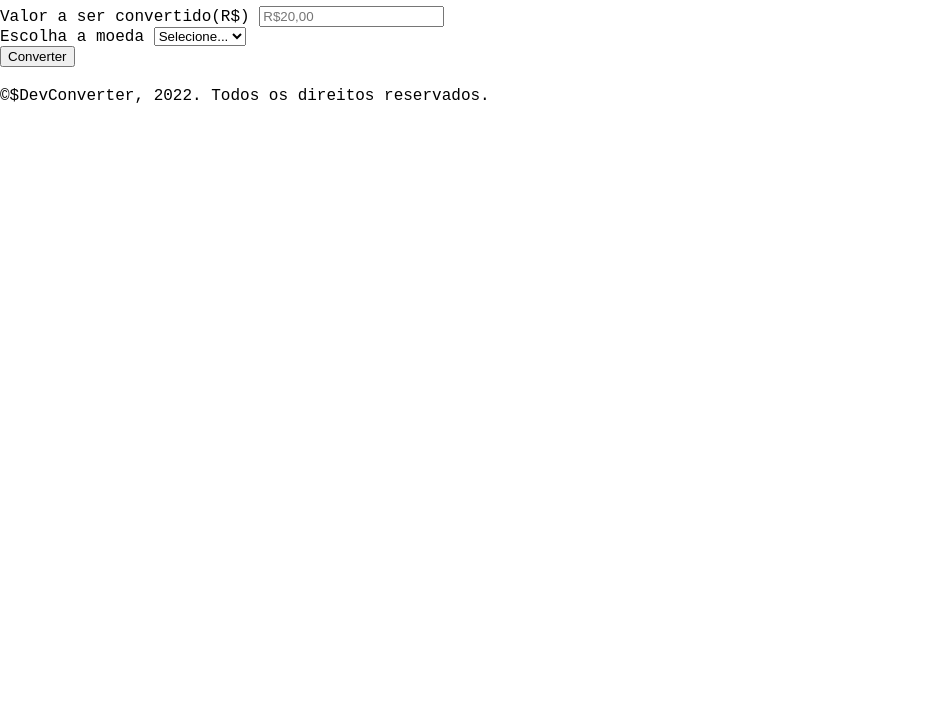
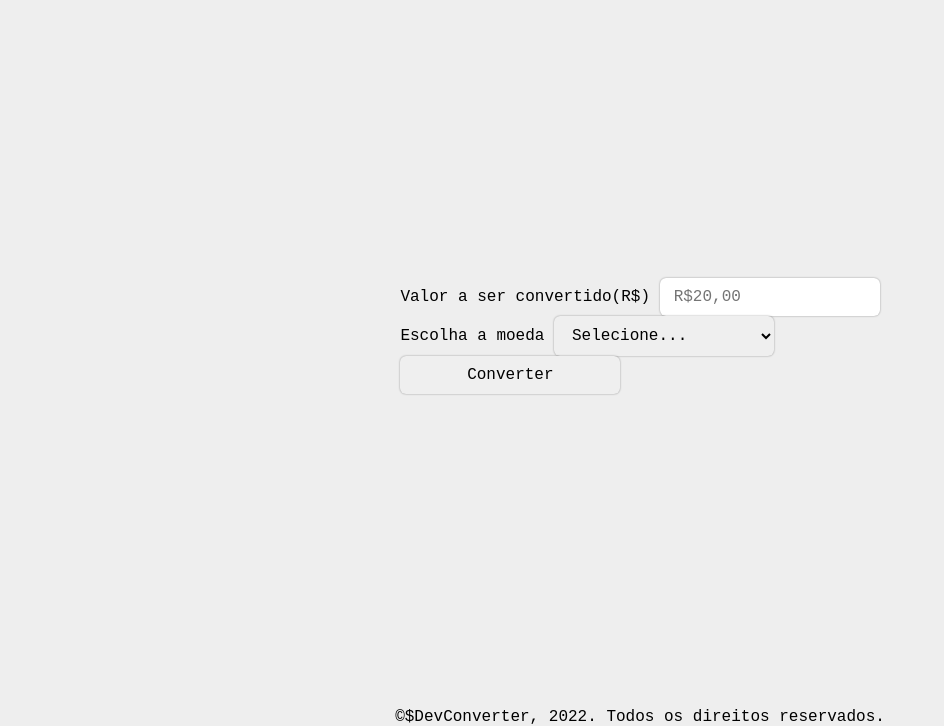
Before and after one commit to CosmoAndrade/-DevConverter, a plain HTML site: page index.html in a window 1280 px wide. Shown: the part 74-800 px from the top of the page, without its empty margins (0-944 px from the left). Drawn offline with Linux system fonts and the light colour scheme.

Commit message:
Parte 02

```diff
--- a/style.css
+++ b/style.css
@@ -1,6 +1,33 @@
-body{
+*{
     margin: 0;
     padding: 0;
     box-sizing: border-box;
     font-family: 'Courier New', Courier, monospace;
 }
+
+body{
+    background-color: #eee;
+    width: 100%;
+    height: 100vh;
+
+    display: flex;
+    flex-direction: column;
+    align-items: center;
+    justify-content: space-between;
+}
+
+input,select,button{
+    border: 0;
+    outline: 0;
+    border-radius: 6px;
+    width: 220px;
+    padding: 10px 14px;
+    font-size: 1rem;
+    box-shadow: 0px 0px 2px rgba(0,0,0,0.4);
+    transition: 0.2 ease-in-out;
+
+}
+
+input:focus , select:focus{
+    box-shadow: inset 1px 1px 3px rgba(0,0,0,0.3);
+}
```
